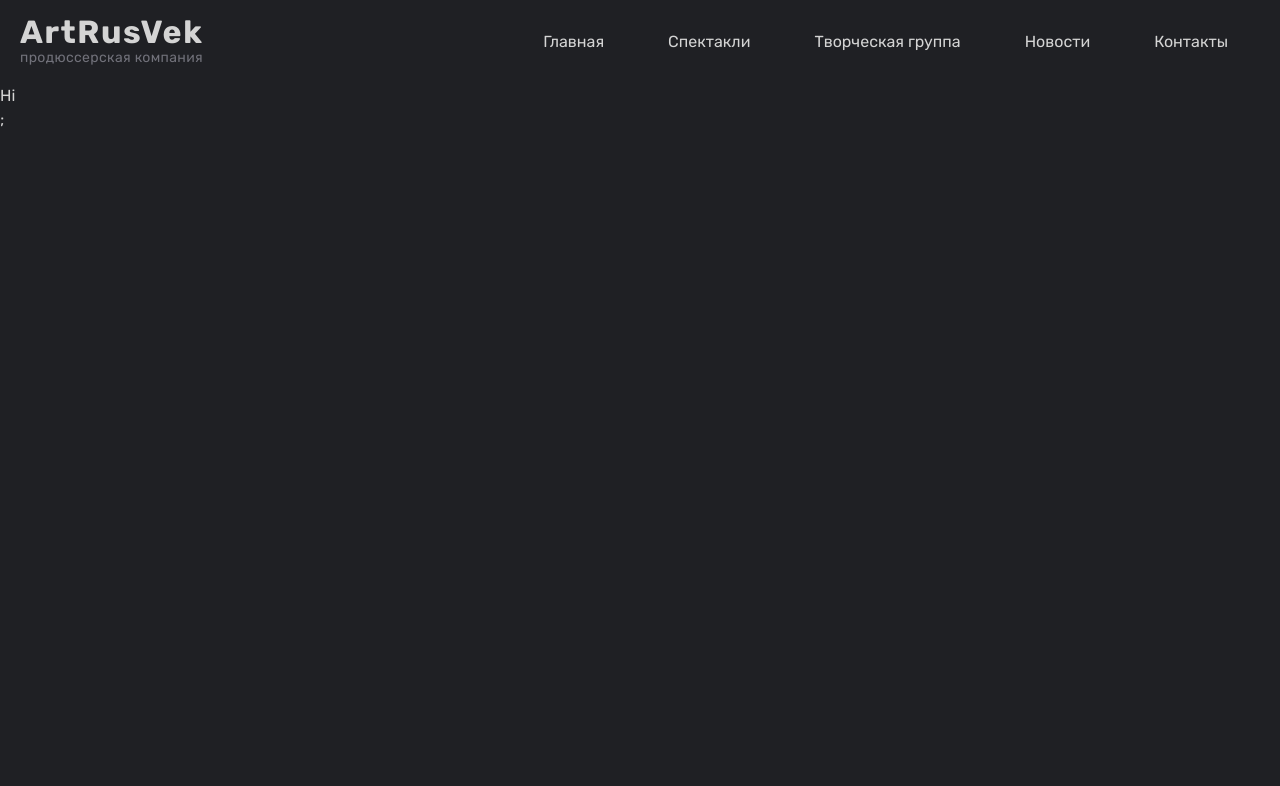
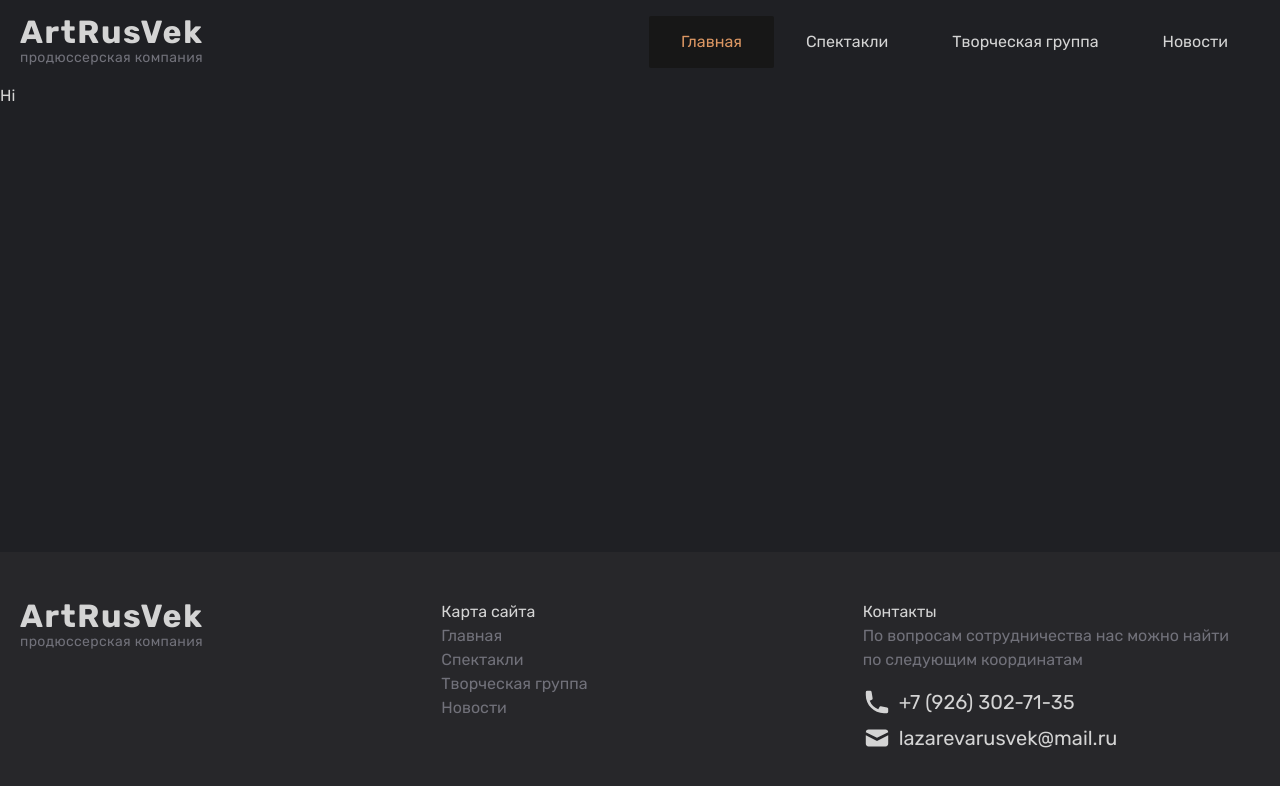
Before and after one commit to moledart/artrusvek, a Next.js app: page / in a window 1280 px wide. Shown: the top 786 px of the page. Built offline with nearby package versions, Linux system fonts and the light colour scheme.

Commit message:
added login page and integrated firebase auth for cms

```diff
--- a/components/Footer.tsx
+++ b/components/Footer.tsx
@@ -1,75 +1,57 @@
 import React from 'react';
-//Router
 import Link from 'next/link';
-//Font awesome
-import { FontAwesomeIcon } from '@fortawesome/react-fontawesome';
-import { faAt, faPhone } from '@fortawesome/free-solid-svg-icons';
-//Framer
-import { motion } from 'framer-motion';
+//Icons
+import { PhoneIcon, MailIcon } from '@heroicons/react/solid';
+
+import Logo from './Logo';
+import { links } from './util';
 
 const Footer = () => {
+  const navLinks = links.map(({ path, text }, index) => (
+    <li key={index}>
+      <Link href={path}>
+        <a
+          className={`flex w-full rounded-sm hover:text-main transition-all duration-200 ease-in-out text-zinc-500`}
+        >
+          {text}
+        </a>
+      </Link>
+    </li>
+  ));
+
   return (
-    <motion.footer
-      id="footer"
-      initial={{ opacity: 0 }}
-      animate={{ opacity: 1 }}
-      transition={{ duration: 2 }}
-    >
-      {/* <div className="columns">
-        <div className="footer_column">
-          <Link href="/" className="logo">
-            <span>ArtRusVek</span>
-            <div className="small_text">продюссерская компания</div>
-          </Link>
+    <footer className="bg-zinc-800 mt-auto">
+      <div className="px-5 py-12 gap-6 flex flex-col md:justify-between md:flex-row max-w-7xl mx-auto">
+        <div className="flex-1">
+          <Logo />
         </div>
-        <div className="footer_column">
+        <div className="flex-1">
           <h4>Карта сайта</h4>
-          <ul>
-            <Link href="/" className="nav_link">
-              Главная
-            </Link>
-            <Link href="/plays" className="nav_link">
-              Спектакли
-            </Link>
-            <Link href="/team" className="nav_link">
-              Творческая группа
-            </Link>
-            <Link href="/news" className="nav_link">
-              Новости
-            </Link>
-          </ul>
+          <ul>{navLinks}</ul>
         </div>
-        <div className="footer_column" id="contacts">
+        <div id="contacts" className="flex-1">
           <h4>Контакты</h4>
-          <div className="contacts_wrapper">
-            <div className="contact_greeting">
-              <p>
-                По вопросам сотрудничества нас можно найти по следующим
-                координатам
-              </p>
-            </div>
-            <div className="contacts">
-              <a href="tel:+79263027135" className="contact">
-                <FontAwesomeIcon
-                  icon={faPhone}
-                  size="xl"
-                  className="contact_icon"
-                />
-                <span>+7 (926) 302-71-35</span>
-              </a>
-              <a href="mailto:lazarevarusvek@mail.ru" className="contact">
-                <FontAwesomeIcon
-                  icon={faAt}
-                  size="xl"
-                  className="contact_icon"
-                />
-                <span>lazarevarusvek@mail.ru</span>
-              </a>
-            </div>
-          </div>
+          <p className="text-zinc-500 mb-4">
+            По вопросам сотрудничества нас можно найти по&nbsp;следующим
+            координатам
+          </p>
+          <a
+            href="tel:+79263027135"
+            className="flex hover:text-main mb-2 transition-all duration-200 ease-in-out"
+          >
+            <PhoneIcon className="w-7 h-7 mr-2" />
+            <p className="text-xl">+7 (926) 302-71-35</p>
+          </a>
+          <a
+            href="mailto:lazarevarusvek@mail.ru"
+            className="flex hover:text-main transition-all duration-200 ease-in-out"
+          >
+            <MailIcon className="w-7 h-7 mr-2" />
+            <p className="text-xl">lazarevarusvek@mail.ru</p>
+          </a>
         </div>
-      </div> */}
-    </motion.footer>
+      </div>
+    </footer>
   );
 };
 
--- a/components/Layout.tsx
+++ b/components/Layout.tsx
@@ -1,12 +1,18 @@
 import Nav from './Nav';
 import Footer from './Footer';
 
-export default function Layout({ children }) {
+interface LayoutProps {
+  children: React.ReactNode;
+}
+
+export default function Layout({ children }: LayoutProps) {
   return (
-    <>
+    <div className="flex flex-col min-h-screen">
       <Nav />
-      <main>{children}</main>
+      <main className="flex flex-col max-w-7xl mx-auto flex-1 w-full">
+        {children}
+      </main>
       <Footer />
-    </>
+    </div>
   );
 }
--- /dev/null
+++ b/components/Logo.tsx
@@ -0,0 +1,14 @@
+import React from 'react';
+
+const Logo = () => {
+  return (
+    <div className="flex flex-col leading-none">
+      <span className="text-[32px] font-bold tracking-wider">ArtRusVek</span>
+      <div className="text-sm text-zinc-500 tracking-wide">
+        продюссерская компания
+      </div>
+    </div>
+  );
+};
+
+export default Logo;
--- a/components/Nav.tsx
+++ b/components/Nav.tsx
@@ -1,29 +1,8 @@
 import React, { useState } from 'react';
 import Link from 'next/link';
 import { useRouter } from 'next/router';
-
-const links = [
-  {
-    text: 'Главная',
-    path: '/',
-  },
-  {
-    text: 'Спектакли',
-    path: '/plays',
-  },
-  {
-    text: 'Творческая группа',
-    path: '/team',
-  },
-  {
-    text: 'Новости',
-    path: '/news',
-  },
-  {
-    text: 'Контакты',
-    path: '#contacts',
-  },
-];
+import Logo from './Logo';
+import { links } from './util';
 
 const Nav = () => {
   const [isVisible, setIsVisible] = useState(false);
@@ -36,7 +15,7 @@ const Nav = () => {
           className={`flex items-center w-full justify-end py-4 px-8 rounded-sm hover:bg-dawn hover:text-main transition-all duration-200 ease-in-out lg:w-auto ${
             router.pathname == path ? 'active' : ''
           }`}
-          onClick={() => setIsVisible(!isVisible)}
+          onClick={() => setIsVisible(false)}
         >
           {text}
         </a>
@@ -55,14 +34,7 @@ const Nav = () => {
     >
       <nav className="flex flex-col h-full items-stretch lg:flex-row lg:justify-between leading-none">
         <div className="flex w-full justify-between lg:w-auto">
-          <div className="flex flex-col">
-            <span className="text-[32px] font-bold tracking-wider">
-              ArtRusVek
-            </span>
-            <div className="text-sm text-zinc-500 tracking-wide">
-              продюссерская компания
-            </div>
-          </div>
+          <Logo />
           <button
             className="rounded-lg border-zinc-400 border w-[116px] lg:hidden"
             onClick={() => setIsVisible(!isVisible)}
--- a/components/util.tsx
+++ b/components/util.tsx
@@ -1,32 +1,56 @@
-import React, { useState, useMemo } from "react";
+import React, { useState, useMemo } from 'react';
+
+//Navigation links
+export const links = [
+  {
+    text: 'Главная',
+    path: '/',
+  },
+  {
+    text: 'Спектакли',
+    path: '/plays',
+  },
+  {
+    text: 'Творческая группа',
+    path: '/team',
+  },
+  {
+    text: 'Новости',
+    path: '/news',
+  },
+  // {
+  //   text: 'Контакты',
+  //   path: '#contacts',
+  // },
+];
 
 //Sorting function
-export const useSortableData = (items, config = null) => {
-  const [sortConfig, setSortConfig] = useState(config);
+// export const useSortableData = (items, config = null) => {
+//   const [sortConfig, setSortConfig] = useState(config);
 
-  const sortedItems = useMemo(() => {
-    let sortableItems = [...items];
-    if (sortConfig !== null) {
-      sortableItems.sort((a, b) => {
-        if (a[sortConfig.key] < b[sortConfig.key]) {
-          return sortConfig.direction === "ascending" ? -1 : 1;
-        }
-        if (a[sortConfig.key] > b[sortConfig.key]) {
-          return sortConfig.direction === "ascending" ? 1 : -1;
-        }
-        return 0;
-      });
-    }
-    return sortableItems;
-  }, [items, sortConfig]);
+//   const sortedItems = useMemo(() => {
+//     let sortableItems = [...items];
+//     if (sortConfig !== null) {
+//       sortableItems.sort((a, b) => {
+//         if (a[sortConfig.key] < b[sortConfig.key]) {
+//           return sortConfig.direction === "ascending" ? -1 : 1;
+//         }
+//         if (a[sortConfig.key] > b[sortConfig.key]) {
+//           return sortConfig.direction === "ascending" ? 1 : -1;
+//         }
+//         return 0;
+//       });
+//     }
+//     return sortableItems;
+//   }, [items, sortConfig]);
 
-  const requestSort = (key) => {
-    let direction = "ascending";
-    if (sortConfig && sortConfig.key === key && sortConfig.direction === "ascending") {
-      direction = "descending";
-    }
-    setSortConfig({ key, direction });
-  };
+//   const requestSort = (key) => {
+//     let direction = "ascending";
+//     if (sortConfig && sortConfig.key === key && sortConfig.direction === "ascending") {
+//       direction = "descending";
+//     }
+//     setSortConfig({ key, direction });
+//   };
 
-  return { items: sortedItems, requestSort };
-};
+//   return { items: sortedItems, requestSort };
+// };
--- a/package.json
+++ b/package.json
@@ -7,6 +7,7 @@
     "@fortawesome/free-regular-svg-icons": "^6.0.0",
     "@fortawesome/free-solid-svg-icons": "^6.0.0",
     "@fortawesome/react-fontawesome": "^0.1.17",
+    "@heroicons/react": "^1.0.6",
     "@reduxjs/toolkit": "^1.7.2",
     "@testing-library/jest-dom": "^5.16.2",
     "@testing-library/react": "^12.1.3",
@@ -47,6 +48,7 @@
     ]
   },
   "devDependencies": {
+    "@tailwindcss/forms": "^0.5.2",
     "autoprefixer": "^10.4.7",
     "postcss": "^8.4.14",
     "redux-devtools-extension": "^2.13.9",
--- a/pages/_app.tsx
+++ b/pages/_app.tsx
@@ -5,7 +5,7 @@ import '../styles/globals.css';
 function MyApp({ Component, pageProps }: AppProps) {
   return (
     <Layout>
-      <Component {...pageProps} />;
+      <Component {...pageProps} />
     </Layout>
   );
 }
--- a/pages/login/index.tsx
+++ /dev/null
@@ -1,63 +0,0 @@
-import React, { useState, useEffect } from 'react';
-import { useSelector } from 'react-redux';
-import { auth } from '../../firebase-config';
-import { selectUser } from '../../reducers/userSlice';
-import { login, logout } from '../../reducers/userSlice';
-import { signInWithEmailAndPassword } from 'firebase/auth';
-import { useDispatch } from 'react-redux';
-
-const Login = () => {
-  const user = useSelector(selectUser);
-  const dispatch = useDispatch();
-  const [email, setEmail] = useState('');
-  const [password, setPassword] = useState('');
-  const handleLogin = (e) => {
-    e.preventDefault();
-    if (email && password !== '') {
-      signInWithEmailAndPassword(auth, email, password)
-        .then((data) => console.log('Вы вошли'))
-        .catch((err) => alert(err));
-    }
-  };
-  useEffect(() => {
-    auth.onAuthStateChanged((authUser) => {
-      if (authUser) {
-        dispatch(
-          login({
-            id: authUser.uid,
-            name: authUser.displayName ? 'Татьяна' : 'Татьяна',
-            pic: authUser.photoURL
-              ? authUser.photoURL
-              : 'https://picsum.photos/536/354',
-          })
-        );
-      } else {
-        dispatch(logout());
-      }
-    });
-  }, [dispatch]);
-  return (
-    <section>
-      <form action="" onSubmit={handleLogin}>
-        <h1>Войти</h1>
-        <input
-          type="email"
-          // required="true"
-          placeholder="Почта"
-          value={email}
-          onChange={(e) => setEmail(e.target.value)}
-        />
-        <input
-          type="password"
-          // required="true"
-          placeholder="Пароль"
-          value={password}
-          onChange={(e) => setPassword(e.target.value)}
-        />
-        <input type="submit" className="button_main" value="Войти" />
-      </form>
-    </section>
-  );
-};
-
-export default Login;
--- a/styles/globals.css
+++ b/styles/globals.css
@@ -12,3 +12,9 @@
     @apply text-neutral-300 bg-night;
   }
 }
+
+@layer components {
+  li > .active {
+    @apply bg-neutral-900 text-main hover:bg-neutral-900 hover:text-main;
+  }
+}
--- a/tailwind.config.js
+++ b/tailwind.config.js
@@ -13,5 +13,5 @@ module.exports = {
       },
     },
   },
-  plugins: [],
+  plugins: [require('@tailwindcss/forms')],
 };
```
Also changed, not shown: components/Login.tsx (added, +96 -0 lines), pages/admin/index.tsx (+29 -40 lines), 1 other file (tests, documents, lock files or other folders).
